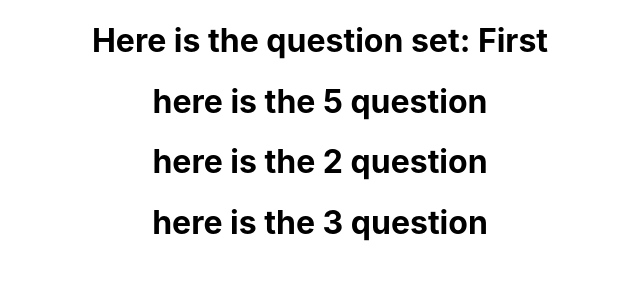
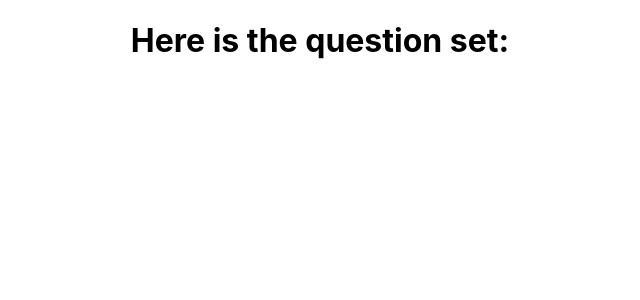
Before and after one commit to jianglx512/MathTest, a React (Create React App) app: page / in a window 1280 px wide. Shown: the top 300 px of the page, without its empty margins (320-960 px from the left). Built offline with nearby package versions, Linux system fonts and the light colour scheme.

Commit message:
added quesstion models and pass them down to components

```diff
--- a/src/App.tsx
+++ b/src/App.tsx
@@ -1,11 +1,12 @@
-import React from 'react';
 import QuestionSet from './Components/QuestionSet'
+import { QuestionSetModel } from './Components/QuestionSetModel'
 import './App.css';
 
 function App() {
+  let questionSet = new QuestionSetModel();
   return (
     <div className="App">
-      <QuestionSet title = 'First'/>
+      <QuestionSet {...questionSet}/>
     </div>
   );
 }
--- a/src/Components/Question.tsx
+++ b/src/Components/Question.tsx
@@ -1,9 +1,10 @@
 import React from 'react'
+import { QuestionModel } from './QuestionModel'
 
-const Question = (props: any) => {
+const Question = (quest: QuestionModel) => {
     return (
         <div>
-            <h1>here is the {props.num} question</h1>
+            <h1>here is the {quest.Id} question</h1>
         </div>
     )
 }
--- /dev/null
+++ b/src/Components/QuestionModel.ts
@@ -0,0 +1,12 @@
+interface IQuestion {
+  Id: number;
+  Text: string;
+  Result: number;
+}
+
+class QuestionModel implements IQuestion {
+  public Id: number = -1;
+  public Text: string = "";
+  public Result: number = 0;
+}
+export { QuestionModel };
--- a/src/Components/QuestionSet.tsx
+++ b/src/Components/QuestionSet.tsx
@@ -1,13 +1,17 @@
-import React from 'react'
 import Question from './Question'
+import { QuestionModel } from './QuestionModel'
+import { QuestionSetModel } from './QuestionSetModel'
 
-const QuestionSet = (props: any) => {
+const QuestionSet = (questSet: QuestionSetModel) => {
     return (
         <div>
-            <h1>Here is the question set: {props.title}</h1>
-            <Question num = {5}/>
-            <Question num = {2}/>
-            <Question num = {3}/>
+            <h1>Here is the question set: {questSet.Title}</h1>
+            <>
+                {questSet.QuestionList.map((quest) => (
+                    <Question {...quest}
+                    />
+                ))}
+            </>
         </div>
     )
 }
--- /dev/null
+++ b/src/Components/QuestionSetModel.ts
@@ -0,0 +1,12 @@
+import { QuestionModel } from './QuestionModel'
+interface IQuestionSet {
+    Title: string;
+    QuestionList: QuestionModel[];
+  }
+
+  class QuestionSetModel implements IQuestionSet {
+    public Id: number = -1;
+    public Title: string = "";
+    public QuestionList: QuestionModel[] = [];
+  }
+  export { QuestionSetModel };
```
